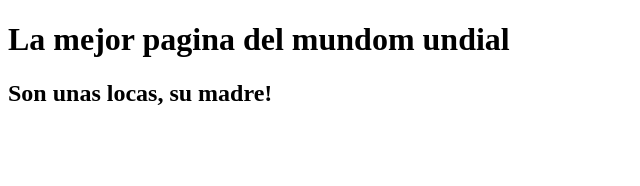
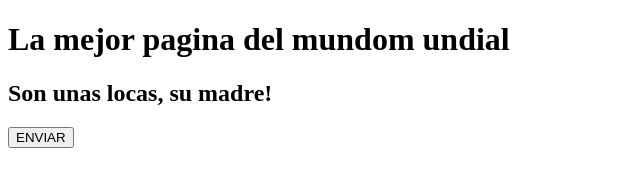
Before and after one commit to PaulaMontiel/PruebaGitFork, a plain HTML site: page index.html in a window 1280 px wide. Shown: the whole page, without its empty margins (0-640 px from the left). Drawn offline with Linux system fonts and the light colour scheme.

Commit message:
agregando boton

```diff
--- a/index.html
+++ b/index.html
@@ -12,6 +12,7 @@
 <body>
     <h1>La mejor pagina del mundom undial</h1>
     <h2>Son unas locas, su madre!</h2>
+    <button>ENVIAR</button>
     <script src="app.js"></script>
 </body>
 
```
